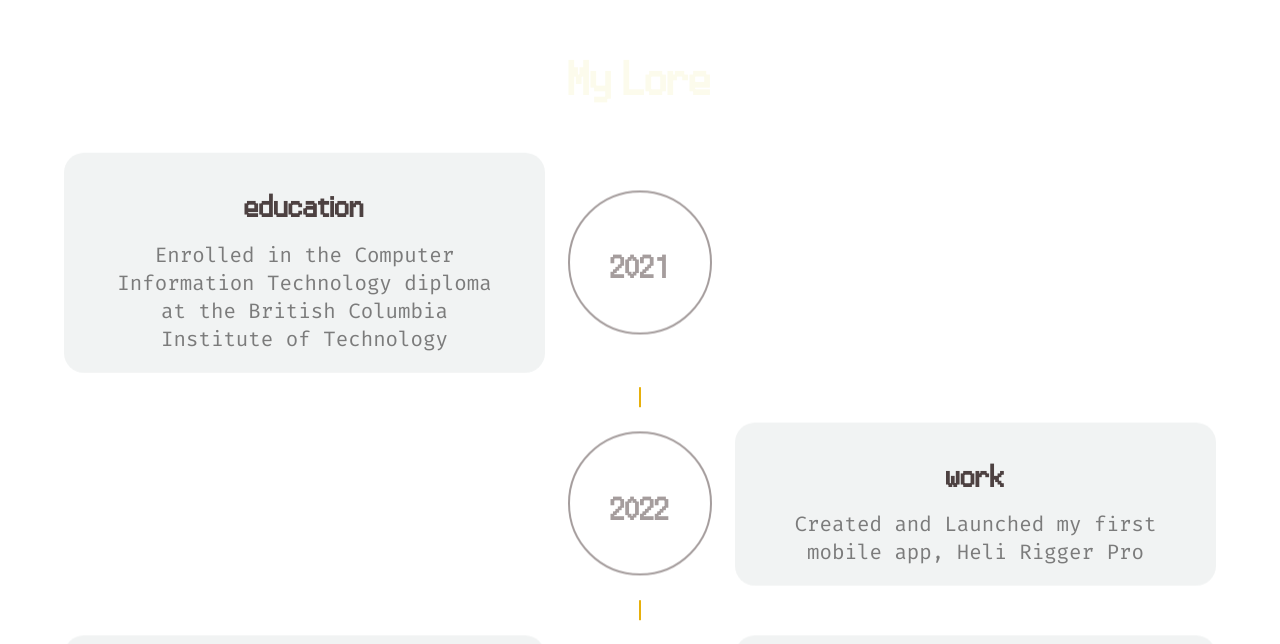
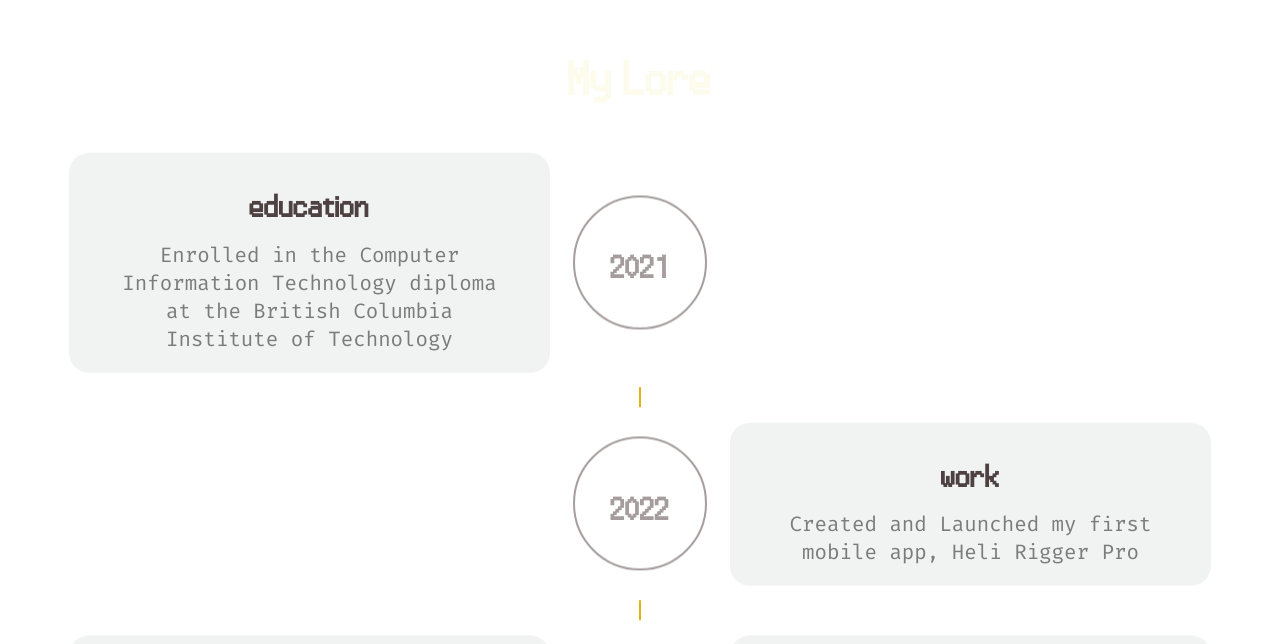
Before and after one commit to Fishfinna/personal-website-react-migration, a React (Vite) app: page / in a window 1280 px wide. Shown: the part 2342-2986 px from the top of the page. Built offline with nearby package versions, Linux system fonts and the light colour scheme.

Commit message:
shunk the dimentions

```diff
--- a/src/components/career-path/careerPath.scss
+++ b/src/components/career-path/careerPath.scss
@@ -27,8 +27,8 @@ div[class^="year-"] {
     margin: 2vh 0;
     width: fit-content;
     height: fit-content;
-    width: 120px;
-    height: 120px;
+    width: 110px;
+    height: 110px;
     vertical-align: bottom;
     border-radius: 100%;
     display: flex;
```
